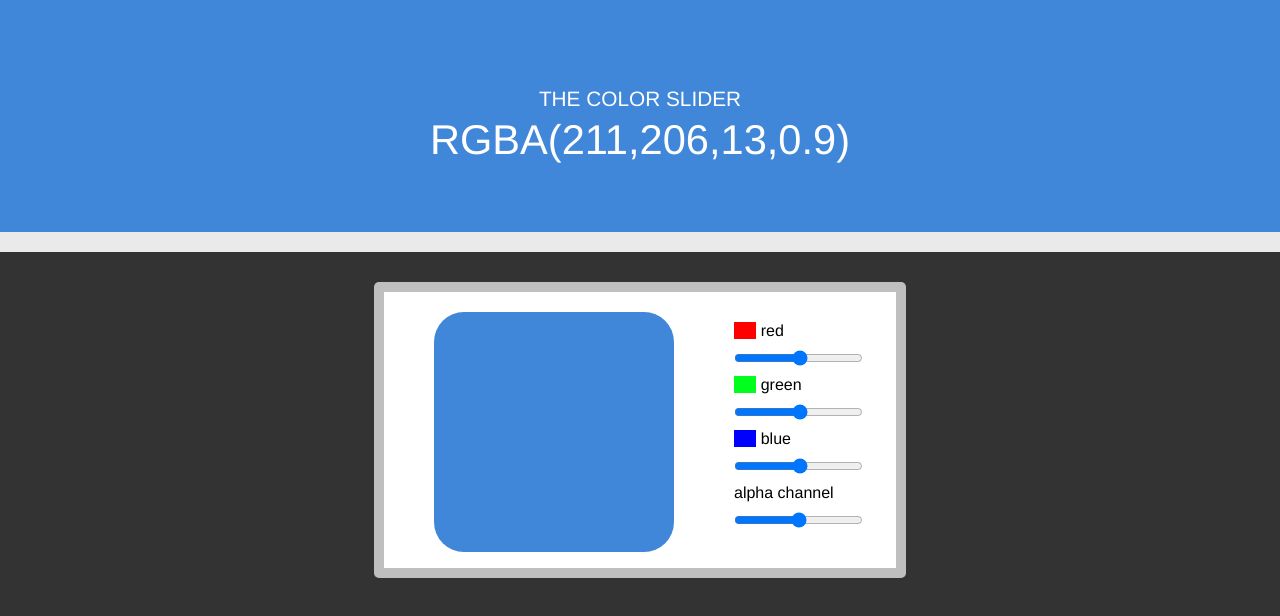
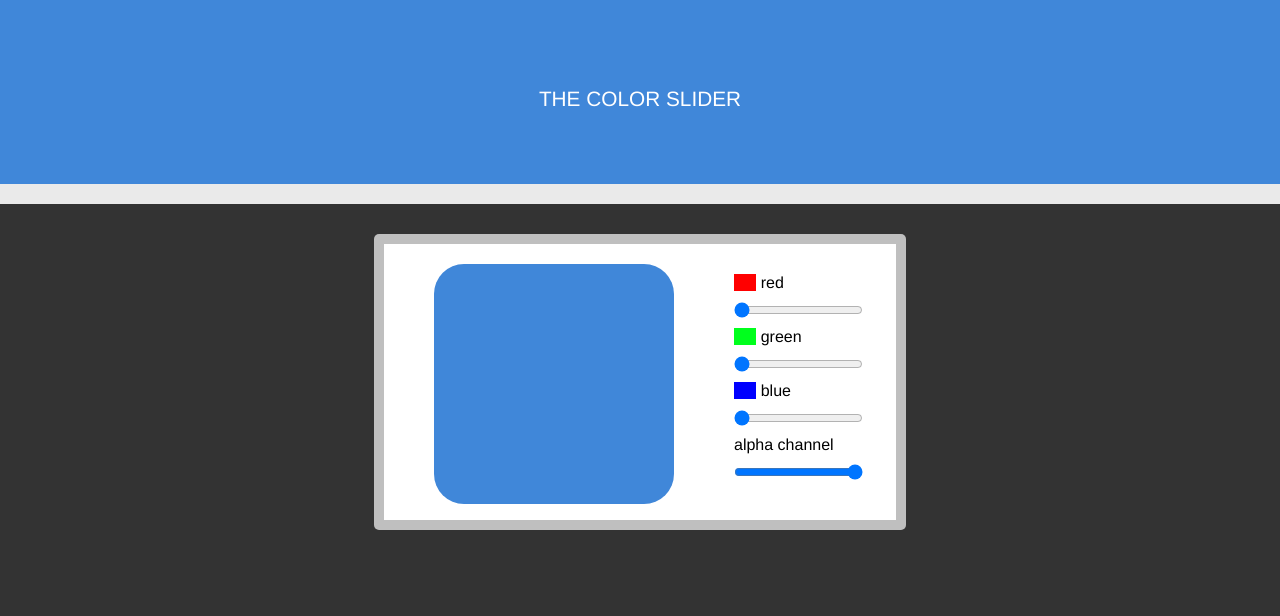
Before and after one commit to snagy22000/intro-css-project-assignment-4-forms, a plain HTML site: page ColorBuildingForm/index.html in a window 1280 px wide. Drawn offline with Linux system fonts and the light colour scheme.

Commit message:
Update index.html

```diff
--- a/ColorBuildingForm/index.html
+++ b/ColorBuildingForm/index.html
@@ -4,27 +4,26 @@
 	<meta charset="UTF-8">
 	<title>Color building form</title>
 	<link rel="stylesheet" href="style.css">
+	<script src="validator.js" defer="defer" ></script>
 </head>
 <body>
-<header>
-	<h1><span>The Color Slider</span><br>RGBA(211,206,13,0.9)</h1>
+<header id="header">
+	<h1><span>The Color Slider</span><br><span id="colorNumber" style="text-transform: uppercase"></span></h1>
 </header>
 	<main>
 			<div id="colorfield"></div>
-			<form action="#">
-
-				<div class="box red">
+			<form id="colorForm" action="#">
 				<label class="redlbl" for="red"> red
-				<input id="red" type="range" name="red" min="0" max="255" step="5" ></label></div>
+				<input class="rangeSlider" id="red" type="range" name="red" min="0" max="255" step="5" value="0" ></label>
 
 				<label class="greenlbl"  for="green"> green
-				<input id="green" type="range" name="green" min="0" max="255" step="5" ></label>
+				<input class="rangeSlider" id="green" type="range" name="green" min="0" max="255" step="5" value="0" ></label>
 
 				<label class="bluelbl"  for="blue"> blue
-				<input id="blue" type="range" name="blue" min="0" max="255" step="5" ></label>
+				<input class="rangeSlider" id="blue" type="range" name="blue" min="0" max="255" step="5" value="0" ></label>
 
 				<label for="alpha">alpha channel
-        <input type="range" id="alpha" name="alpha" min="0" max="1" step=".1"></label>
+        <input class="rangeSlider" type="range" id="alpha" name="alpha" min="0" max="1" step=".1" value="1"></label>
 
 			</form>
 	</main>
```
